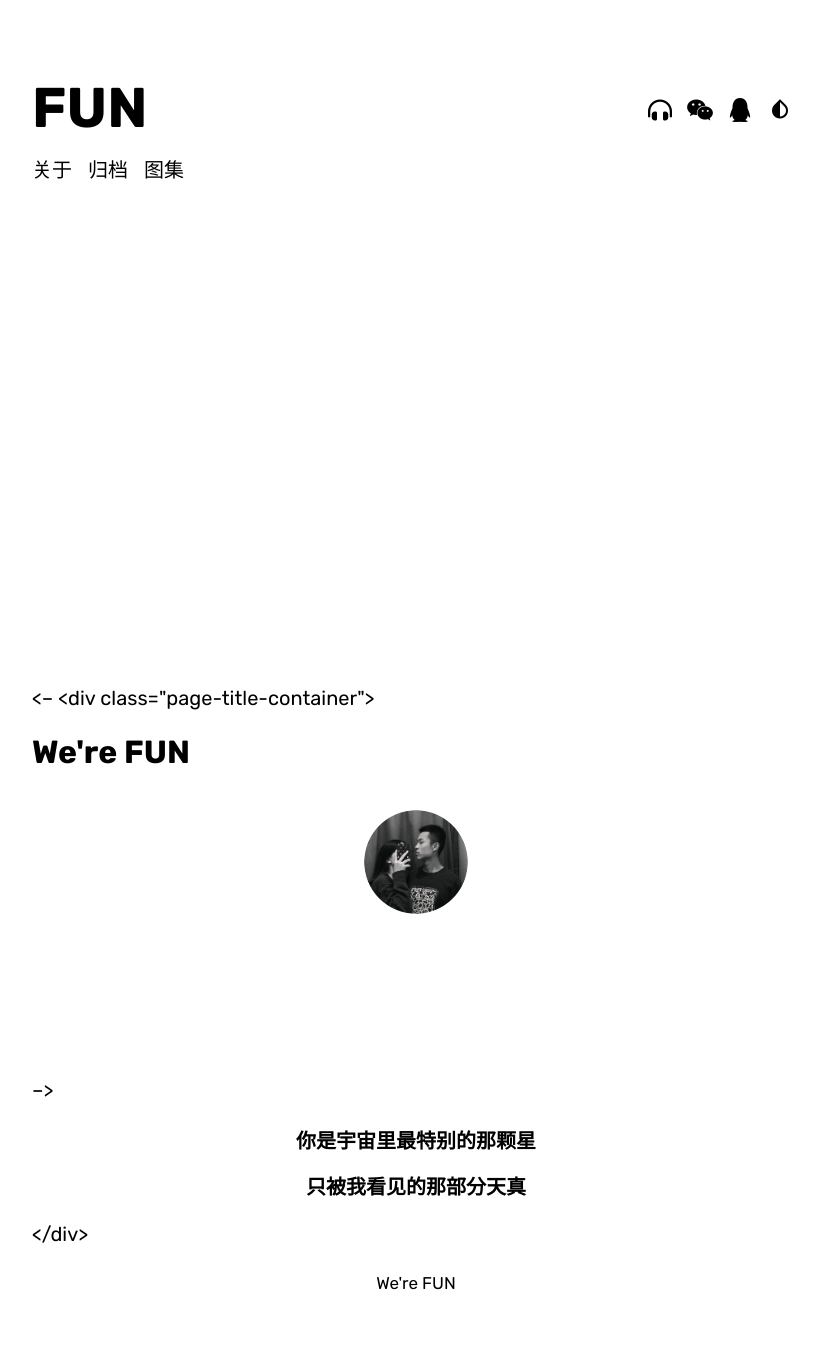
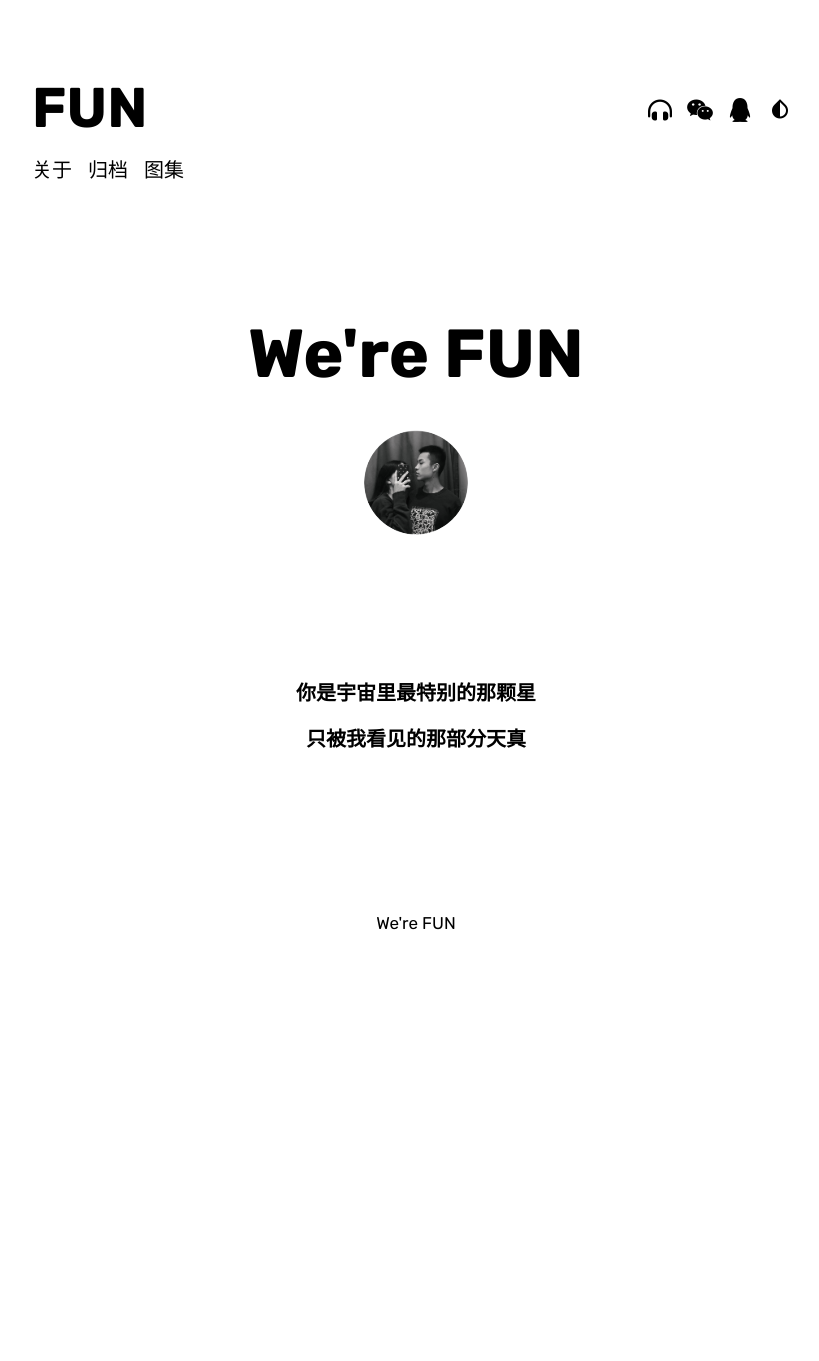
Before and after one commit to FUNzmr/Remember, a Jekyll site: the page built from about.md, in a window 1280 px wide. Shown: the whole page, without its empty margins (224-1043 px from the left). Built offline with Jekyll 4.4.1, drawn with Linux system fonts in a browser that asks for light colours; nearby versions of some CDN libraries; some web fonts are replaced; comment, search, counter and statistics services are not loaded; a style sheet for code colours, icons or effects is not loaded; after the commit the page ends 1001 px from its top, so only the background shows below that.

Commit message:
Update about.md

```diff
--- a/about.md
+++ b/about.md
@@ -18,13 +18,7 @@ published: true
 
 {% endcapture %}
 
-<div class="page-title-container">
-  <div class="heading-container">
-    <span>{{ include.subtitle }}</span>
-  </div>
-</div>
-
-<-- {% include page/title.html title=page.title subtitle=page_subtitle %} -->
+{% include page/title.html title=page.title subtitle=page_subtitle %}
 
 ### <center>你是宇宙里最特别的那颗星</center>
 
```
